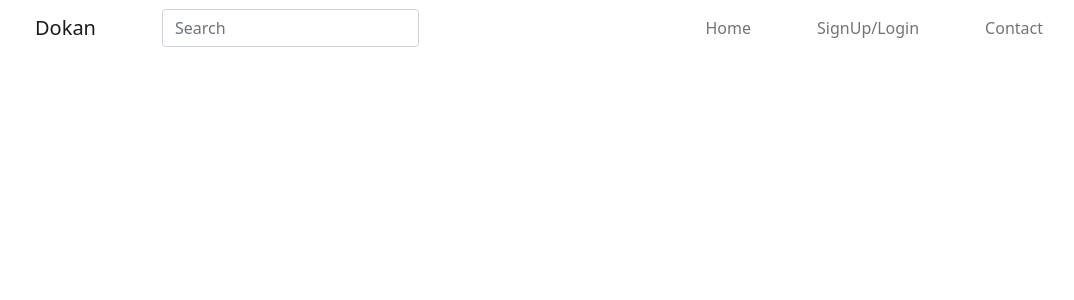
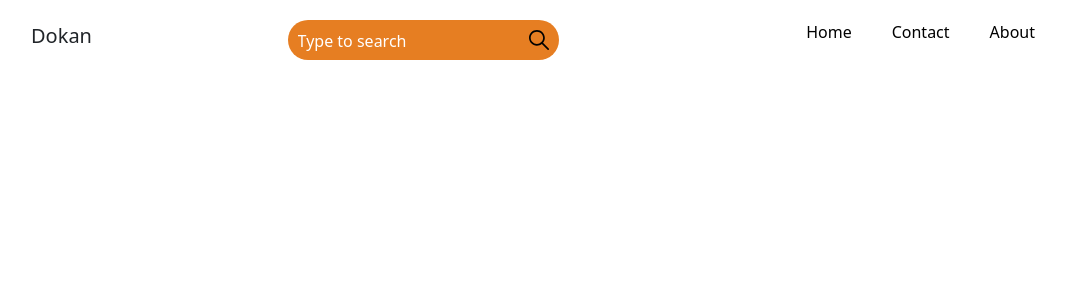
Before and after one commit to TajbiurShahriorRimon/E-Commmerce-with-Spring-Boot, a React (Create React App) app in the folder React/e-commerce/: page / in a window 1280 px wide. Shown: the top 300 px of the page, without its empty margins (97-1171 px from the left). Built offline with nearby package versions, Linux system fonts and the light colour scheme.

Commit message:
Search bar added to home navbar

```diff
--- a/React/e-commerce/src/components/Navbar/Navbar.tsx
+++ b/React/e-commerce/src/components/Navbar/Navbar.tsx
@@ -1,6 +1,9 @@
 import React from 'react';
 import {Button, Col, Input, Nav, NavbarToggler, Row} from "reactstrap";
 import  "./navbar.css";
+import icon from "./images/search.svg";
+
+
 
 
 
@@ -12,55 +15,22 @@ function Navbar(){
     return(
         <div>
 
-            <div className='container-md'>
-
-                <nav className='navbar navbar-expand-md navbar-light'>
-
-
-
-
-                        <a href='#' className='navbar-brand logo'>Dokan</a>
-
-                        <form className=' form-line bar'>
-                                <input
-                                className='form-control '
-                                type='search'
-                                placeholder='Search'
-                                aria-label='Search'
-                                ></input>
-                        </form>
-
-                        <button
-                            className='navbar-toggler'
-                            type='button'
-                            data-bs-toggle="collapse"
-                            data-bs-target='#toggleMobileMenu'
-                            aria-controls='toggleMobileMenu'
-                            aria-expanded='false'
-                            aria-label='Toggle Navigation'
-                        >
-                            <span className='navbar-toggler-icon'></span>
-                        </button>
-
-
-                    <div  className='collapse navbar-collapse' id='toggleMobileMenu'>
-                        <ul className='nav navbar-nav navbar-dark ms-auto'>
-                            <li className='nav-item'>
-                                <a className='nav-link' href=' #'>Home</a>
-                            </li>
-                            <li className='nav-item'>
-                                <a className='nav-link' href='#'>SignUp/Login</a>
-                            </li>
-                            <li className='nav-item'>
-                                <a className='nav-link' href='#'>Contact</a>
-                            </li>
-                        </ul>
-                    </div>
-
-
+           <div className='nav-body md'>
+                <h5> Dokan</h5>
+                <div className='search-box'>
+                    <input className='search-bar' type='text' placeholder='Type to search'></input>
+                    <a className='search-btn'>
+                    <img src={icon}/>
+                    </a>
+                </div>
+                <nav>
+                    <ul className='nav-links'>
+                        <li><a href='#' >Home</a></li>
+                        <li><a href='#' >Contact</a></li>
+                        <li><a href='#' >About</a></li>
+                    </ul>
                 </nav>
             </div>
-
         </div>
     )
 }
--- a/React/e-commerce/src/components/Navbar/navbar.css
+++ b/React/e-commerce/src/components/Navbar/navbar.css
@@ -1,4 +1,4 @@
-li{
+/*li{
     margin-right: 50px;
 }
 
@@ -9,5 +9,99 @@ li{
 }
 
 .bar{
-    padding-left: 50px; /* value of your choice which suits your alignment */
+    /*padding-left: 50px;  value of your choice which suits your alignment
+    width: 50px;
+    display: flex;
+    justify-content: center;
+
 }
+
+.head{
+    display: flex;
+    justify-content: space-between;
+    align-items: center;
+    padding: 0 30px ;
+}
+
+div.form
+{
+    display: block;
+    text-align: center;
+}
+form
+{
+
+}
+*/
+
+*{
+    box-sizing: border-box;
+    margin: 0;
+    padding: 0;
+
+}
+
+.search-box{
+    height: 40px;
+    border-radius: 30px;
+    background: #e67e22;
+    padding: 10px 10px;
+}
+
+.nav-body{
+    display:flex;
+    justify-content: space-between;
+    align-items: center;
+    padding: 20px 10%;
+}
+
+.nav-links{
+    list-style: none;
+}
+
+.nav-links li{
+    display: inline-block;
+    padding: 0 20px;
+
+}
+
+.nav-links li a{
+    transition: all 0.3s ease 0s;
+    color: black;
+    text-decoration: none;
+    cursor: pointer;
+}
+
+img{
+    height: 20px;
+    width: 20px;
+    cursor: pointer;
+    color: white;
+}
+
+.search-btn{
+
+    float: right;
+    height: 20px;
+    width: 20px;
+    border-radius: 50%;
+    display: flex;
+    justify-content: center;
+    align-items: center;
+    color:  white;
+
+}
+
+.search-bar{
+    color:white;
+    border: none;
+    background: none;
+    outline: none;
+    float: left;
+    font-size: 16px;
+    line-height: 14px;
+}
+
+::placeholder { /* Microsoft Edge */
+    color: white;
+  }
```
Also changed, not shown: React/e-commerce/src/components/Navbar/images/search-3.jpg (added), React/e-commerce/src/components/Navbar/images/search.svg (added).
